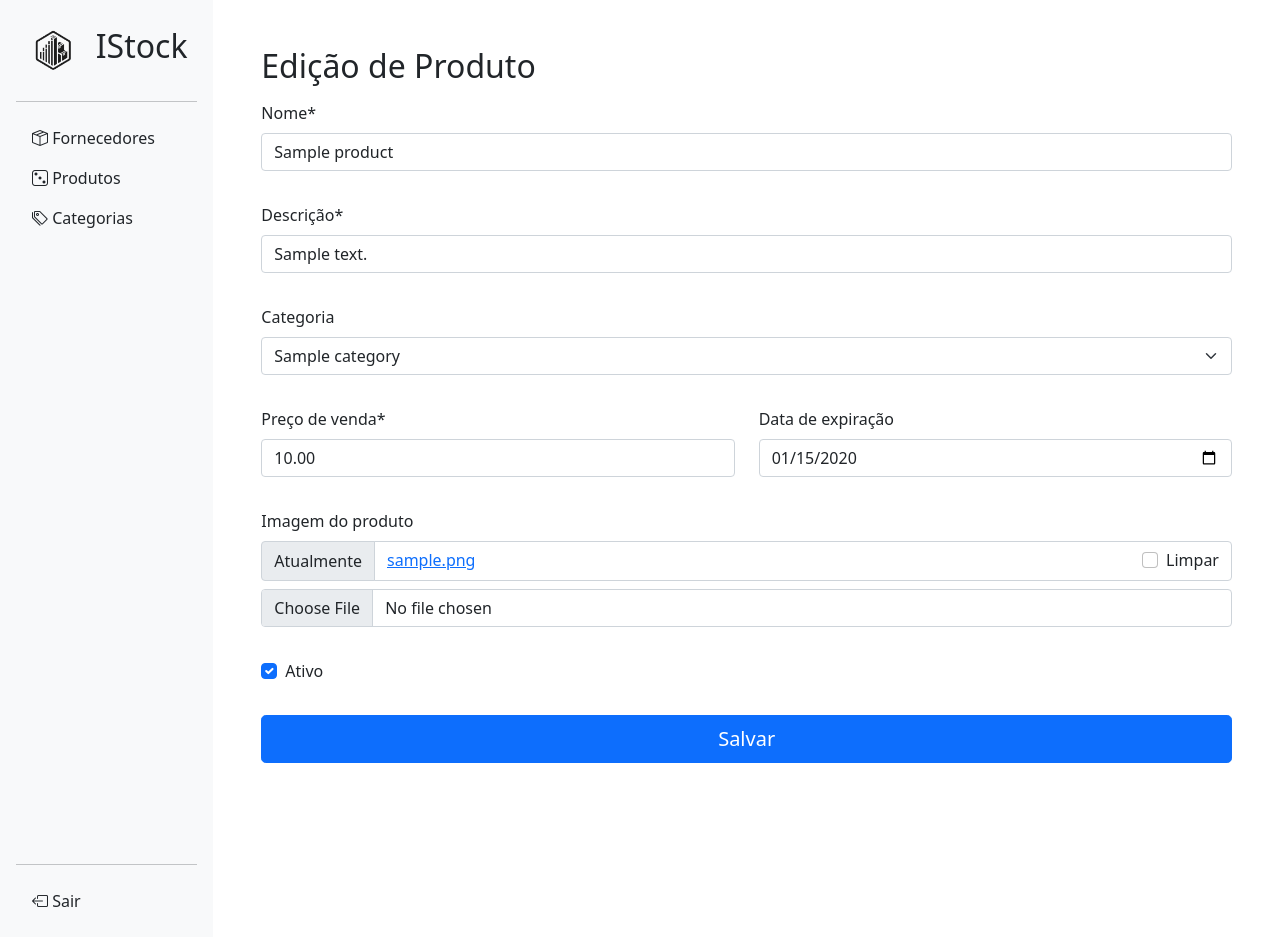
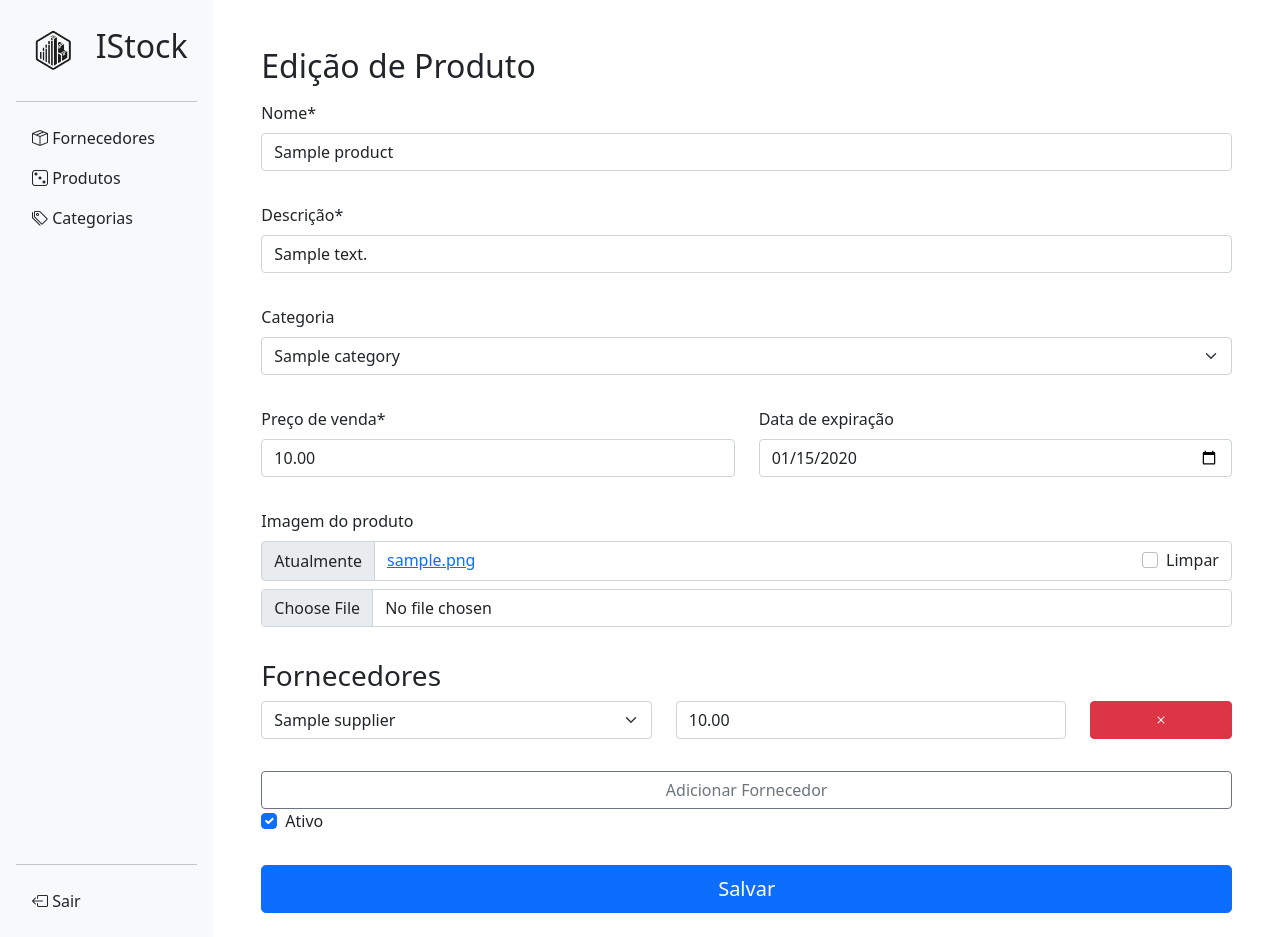
Before and after one commit to linharesg/django, a Django app: a page that uses aula_02/inventory_control/products/templates/products/create.html in a window 1280 px wide. Shown: the part 33-970 px from the top of the page. Run offline with Django 5.2, Linux system fonts and the light colour scheme; tables that the repository leaves empty hold one stand-in row (values such as "Sample post"); some libraries are stand-ins or nearby versions.

Commit message:
add method to delete supplier from the products in update view

```diff
--- a/aula_02/inventory_control/products/forms.py
+++ b/aula_02/inventory_control/products/forms.py
@@ -1,13 +1,14 @@
 from django import forms
 from .models import Products
-from .models import Category
+from .models import Category, SupplierProduct
+from crispy_forms.helper import FormHelper
 import re
 
 class ProductsForm(forms.ModelForm):
     class Meta:
         model = Products
         # fields = "__all__"
-        exclude = ["thumbnail", "slug", "is_perishable"]
+        exclude = ["thumbnail", "slug", "is_perishable", "suppliers"]
 
         labels = {
             "name": "Nome",
@@ -47,3 +48,26 @@ class CategoryForms(forms.ModelForm):
             "name": "Nome da categoria",
             "description": "Descrição da categoria",
         }
+
+class SupplierProductForm(forms.ModelForm):
+
+    class Meta:
+        model = SupplierProduct
+        exclude = ["product"]
+        widgets = {
+            "cost_price": forms.NumberInput(attrs={"placeholder": "Preço de custo"})
+        }
+
+    def __init__(self, *args, **kwargs):
+        super().__init__(*args, **kwargs)
+        self.helper = FormHelper()
+        self.helper.form_show_labels = False
+
+SupplierProductFormSet = forms.inlineformset_factory(
+    Products,
+    SupplierProduct,
+    form=SupplierProductForm,
+    extra=1,
+    can_delete=True,
+    max_num=1
+)
--- a/aula_02/inventory_control/products/models.py
+++ b/aula_02/inventory_control/products/models.py
@@ -35,7 +35,13 @@ class Products(models.Model):
     enabled = models.BooleanField(default=True)
     created_at = models.DateTimeField(auto_now_add=True)
     category = models.ForeignKey(Category, on_delete=models.DO_NOTHING, null=True, blank=True)
-    suppliers = models.ManyToManyField(Supplier)
+    # suppliers = models.ManyToManyField(Supplier)
+    suppliers = models.ManyToManyField(
+        Supplier,
+        through="SupplierProduct",
+        through_fields=("product", "supplier"),
+        blank=True
+    )
 
     def __str__(self):
         return self.name
@@ -93,3 +99,13 @@ class Products(models.Model):
     class Meta:
         verbose_name = "Produto"
         verbose_name_plural = "Produtos"
+
+class SupplierProduct(models.Model):
+    product = models.ForeignKey(Products, on_delete=models.CASCADE)
+    supplier = models.ForeignKey(Supplier, on_delete=models.CASCADE)
+    cost_price = models.DecimalField(max_digits=8, decimal_places=2)
+
+    class Meta:
+        verbose_name = "Fornecedor do produto"
+        verbose_name_plural = "Fornecedores dos Produtos"
+        unique_together = [["supplier", "product", "id"]]
--- a/aula_02/inventory_control/products/templates/categories/create.html
+++ b/aula_02/inventory_control/products/templates/categories/create.html
@@ -3,7 +3,7 @@
 {% load crispy_forms_tags %}
 {% block title %}Cadastro de Categorias{% endblock %}
 {% block content %}
-  {% with create_url="/produtos/categorias/cadastro" %}
+  {% with create_url="/produtos/categorias/cadastro/" %}
     {% if form_action == create_url %}
       <h2 class="mb-3">Cadastro de Categorias</h2>
     {% else %}
--- a/aula_02/inventory_control/products/templates/products/create.html
+++ b/aula_02/inventory_control/products/templates/products/create.html
@@ -2,8 +2,12 @@
 {% load static %}
 {% load crispy_forms_tags %}
 {% block title %}Cadastro de Produtos{% endblock %}
+{% block head %}
+<script src="https://cdn.jsdelivr.net/npm/js-cookie@3.0.5/dist/js.cookie.min.js"></script>
+<script src="{% static 'products/js/createUpdate.js' %}"></script>
+{% endblock  %}
 {% block content %}
-  {% with create_url="/produtos/cadastro" %}
+  {% with create_url="/produtos/cadastro/" %}
     {% if form_action == create_url %}
       <h2 class="mb-3">Cadastro de Produtos</h2>
     {% else %}
@@ -45,6 +49,35 @@
         </div>
       </div>
 
+      <h3>Fornecedores</h3>
+      <div id="supplierFormset">
+        {{ supplier_product_formset.management_form }}
+        {% for supplier in supplier_product_formset %}
+        <div class="row mb-3">
+          {{ supplier.id }}
+          <div class="col-md-5">
+            {{ supplier.supplier|as_crispy_field}}
+          </div>
+          <div class="col-md-5">
+            {{ supplier.cost_price|as_crispy_field}}
+          </div>
+          <div class="col-md-2">
+            <div class="d-grid">
+              <button
+              {% if supplier.id.value %}data-url="{% url 'products:delete_supplier' supplier.id.value %}"{% endif %}
+               type="button" class="btn btn-danger remove-btn">
+                <i class="bi bi-x"></i>
+              </button>
+            </div>
+          </div>
+        </div>
+        {% endfor %}
+      </div>
+
+      <div class="d-grid md-3">
+        <button type="button" id="addSupplierButton" class="btn btn-outline-secondary">Adicionar Fornecedor</button>
+      </div>
+
       <div class="row mb-3">
         <div class="col">
           {{ form.enabled|as_crispy_field }}
--- a/aula_02/inventory_control/products/urls.py
+++ b/aula_02/inventory_control/products/urls.py
@@ -12,7 +12,9 @@ urlpatterns = [
     path("categorias/search", views.category_search, name="category_search"),
     path("<int:id>/toggle_enabled", views.toggle_enabled, name="toggle_enabled"),
     path("categorias/", views.category_index, name="category_index"), # se eu deixo essa linha por últmo (epois do update), não funciona. 404 (No Products matches the given query.)
-    path("categorias/cadastro", views.category_create, name="category_create"),
+    path("categorias/cadastro/", views.category_create, name="category_create"),
+    path("<int:id>/delete_supplier", views.delete_supplier_from_product, name="delete_supplier"),
     path("<slug:slug>/", views.update, name="update"),
     path("categorias/<slug:slug>/", views.category_update, name="category_update"),
+    path("<int:id>/suppliers/", views.get_suppliers_from_product, name="suppliers"),
 ]
--- a/aula_02/inventory_control/products/views.py
+++ b/aula_02/inventory_control/products/views.py
@@ -1,31 +1,24 @@
+from django.db import IntegrityError
 from django.shortcuts import render, get_object_or_404, redirect
-from django.views.decorators.http import require_POST
+from django.views.decorators.http import require_POST, require_GET
 from django.core.paginator import Paginator
 from django.db.models import Q
 from django.http import JsonResponse
 from django.contrib import messages
-from .models import Products
+from .models import Products, SupplierProduct
 from .models import Category
-from .forms import ProductsForm
+from .forms import ProductsForm, SupplierProductFormSet
 from .forms import CategoryForms
 from django.urls import reverse
-from suppliers.models import Supplier
 
 def index(request):
     products = Products.objects.order_by("-id")
-    # suppliers = Products.suppliers
-    # suppliers = Products.suppliers.all()
-    print(products)
-    for product in products:
-        print(f"{product.name}: {product.suppliers.all()}")
-    # for supplier in suppliers:
-    #     print(f"FORNECEDORE: {supplier}")
     paginator = Paginator(products, 2)
     #/fornecedores?page=1
     page_number = request.GET.get("page")
     page_obj = paginator.get_page(page_number)
 
-    context = { "products": page_obj, 'default_product_id': default_product_id }
+    context = { "products": page_obj,}
     return render(request, "products/index.html", context)
 
 def search(request):
@@ -78,28 +71,44 @@ def create(request):
     form_action = reverse("products:create")
 
     if request.method == "POST":
-        form_action = reverse("products:create")
 
-        if request.method == 'POST':
-            form = ProductsForm(request.POST, request.FILES)
-            if form.is_valid():
-                form.save()
+        form = ProductsForm(request.POST, request.FILES)
 
+        if form.is_valid():
+            product = form.save()
+
+            supplier_product_formset = SupplierProductFormSet(request.POST, instance=product)
+
+            if supplier_product_formset.is_valid():
+                supplier_product_formset.save()
                 messages.success(request, "O produto foi cadastrado com sucesso!")
+            else:
+                messages.error(request, "Falha ao cadastrar os fornecedores do produto.")
+                product.delete()
 
-                return redirect ("products:index")
-            # print(form.errors)
+                supplier_product_formset = SupplierProductFormSet(request.POST)
+
+                context = { "form": form, "supplier_product_formset": supplier_product_formset, "form_action": form_action }
+                return render(request, "products/create.html", context)
+
+            return redirect ("products:index")
+
+        print(form.errors)
 
         messages.error(request, "Falha ao cadastrar o produto. Verifique o preenchimento dos campos.")
 
-        context = { "form": form, "form_action": form_action }
+        supplier_product_formset = SupplierProductFormSet(request.POST)
 
+        context = { "form": form, "supplier_product_formset": supplier_product_formset, "form_action": form_action }
         return render(request, "products/create.html", context)
 
     #GET
     form = ProductsForm()
 
-    context = { "form": form, "form_action": form_action }
+    supplier_product_formset = SupplierProductFormSet()
+
+    context = { "form": form, "supplier_product_formset": supplier_product_formset, "form_action": form_action }
+
 
     return render(request, "products/create.html", context)
 
@@ -131,34 +140,53 @@ def category_create(request):
 
 def update(request, slug):
     product = get_object_or_404(Products, slug=slug)
-    form_action = reverse("products:update", args=(slug,)) # Obtendo a URL da rota de atualização
-
+    form_action = reverse("products:update", args=(slug,))
 
     if request.method == "POST":
         form = ProductsForm(request.POST, request.FILES, instance=product)
+        supplier_product_formset = SupplierProductFormSet(
+            request.POST, instance=product)
 
         if form.is_valid():
-            if ProductsForm(request.POST, request.FILES, instance=product):
-                product.thumbnail.delete(save=False)
+            try:
+                if form.cleaned_data["photo"] is False:
+                    product.thumbnail.delete(save=False)
 
-            form.save()
-            messages.success(request, "Produto atualizado com sucesso!")
+                form.save()
 
-            return (redirect("products:index"))
+                if supplier_product_formset.is_valid():
+                    supplier_product_formset.save()
+                    messages.success(request, "Produto atualizado com sucesso")
+                    return redirect("products:index")
+                else:
+                    messages.error(
+                        request, "Falha ao atualizar o produto - Formulário de fornecedores inválido.")
 
+            except IntegrityError:
+                messages.error(
+                    request, "Falha ao atualizar o produto - Não é possível ter o mesmo fornecedor para o mesmo produto mais de uma vez.")
+        else:
+            messages.error(
+                request, "Falha ao atualizar o produto - Formulário inválido.")
+
+
+        supplier_product_formset = SupplierProductFormSet(instance=product)
         context = {
             "form_action": form_action,
-            "form": form
+            "form": form,
+            "supplier_product_formset": supplier_product_formset
         }
 
         return render(request, "products/create.html", context)
 
-    # GET
+
     form = ProductsForm(instance=product)
+    supplier_product_formset = SupplierProductFormSet(instance=product)
 
     context = {
         "form_action": form_action,
         "form": form,
+        "supplier_product_formset": supplier_product_formset
     }
 
     return render(request, "products/create.html", context)
@@ -228,3 +256,24 @@ def toggle_enabled(request, id):
     product.save()
 
     return JsonResponse({ "message": "success"})
+
+@require_GET
+def get_suppliers_from_product(request, id):
+    suppliers = SupplierProduct.objects.filter(product__id=id).order_by("-id")
+
+    # Serialização
+    suppliers_serialized = [{
+        "id": supplierProduct.id,
+        "name": supplierProduct.supplier.fantasy_name,
+        "cost_price": supplierProduct.cost_price
+
+    } for supplierProduct in suppliers]
+
+    return JsonResponse(suppliers_serialized, safe = False)
+
+@require_POST
+def delete_supplier_from_product(request, id):
+    supplier_product = get_object_or_404(SupplierProduct, pk=id)
+    supplier_product.delete()
+
+    return JsonResponse({ "message": "success"})
```
Also changed, not shown: aula_02/inventory_control/base/static/products/js/createUpdate.js (added, +43 -0 lines), aula_02/inventory_control/base/static/products/js/index.js (added, +25 -0 lines), aula_02/inventory_control/products/admin.py (+8 -0 lines), aula_02/inventory_control/products/templates/products/index.html (+31 -18 lines), aula_02/inventory_control/products/migrations/0008_products_suppliers.py (deleted), aula_02/inventory_control/products/migrations/0008_supplierproduct_products_suppliers.py (added).
